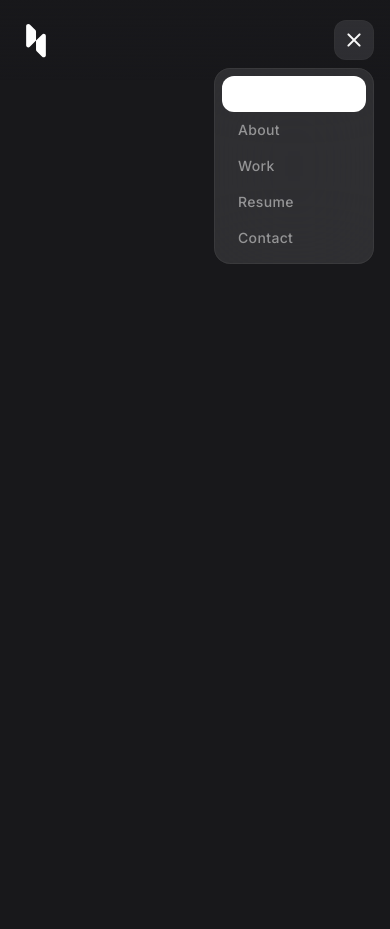
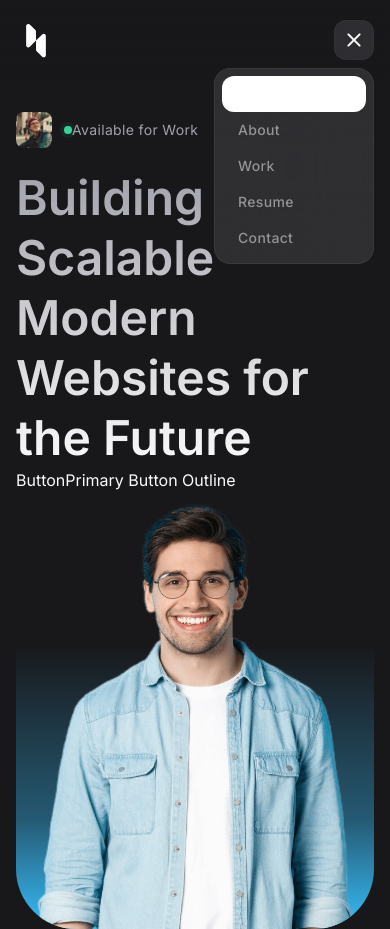
Before and after one commit to mihirhebalkar/Portfolio, a React (Vite) app in the folder Frontend/: page / in a window 390 px wide. Before the commit the page ends 844 px from the top, so only its background shows below. Built offline with nearby package versions, Linux system fonts and the light colour scheme.

Commit message:
Added content and styles in Hero component and added responsiveness.

```diff
--- a/Frontend/src/App.jsx
+++ b/Frontend/src/App.jsx
@@ -1,7 +1,13 @@
 import Header from "./components/Header";
+import Hero from "./components/Hero";
 export const App = () => {
   return (
+    <>
     <Header />
+      <main>
+        <Hero />
+      </main>
+    </>
   )
 }
 
--- a/Frontend/src/components/Header.jsx
+++ b/Frontend/src/components/Header.jsx
@@ -1,5 +1,6 @@
 import React from 'react';
 import Navbar from './Navbar';
+import Hero from './Hero';
 
 import { useState } from 'react';
 
--- /dev/null
+++ b/Frontend/src/components/Hero.jsx
@@ -0,0 +1,54 @@
+import React from 'react'
+
+const Hero = () => {
+  return (
+    <section
+      id='home'
+      className='pt-28 lg:pt-36'>
+
+        <div className='container items-center lg:grid lg:grid-cols-2 lg:gap-10'>
+            <div>
+               <div className='flex items-center gap-3'>
+                    <figure className='img-box w-9 h-9 rounded-lg'>
+                        <img src="/images/avatar-1.jpg"
+                        width={40}
+                        height={40} alt=""
+                        className='img-cover'/>
+                    </figure>
+
+                    <div className='flex items-center gap-1,5 text-zinc-400 text-sm tracking-wide'>
+                        <span className='relative w-2 h-2 rounded-full bg-emerald-400'>
+                            <span className='absolute inset-0 rounded-full bg-emerald-400 animate-ping'></span>
+                        </span>
+                        Available for Work
+                    </div>
+                </div>
+
+                <h2 className='headline-1 max-w-[15ch] sm:max-w-[20ch]
+                lg:max-w-[15ch] mt-5'>
+                Building Scalable Modern Websites for the Future
+
+                </h2>
+
+                <div className='flex items-center gap-3'>
+                    ButtonPrimary
+
+                    Button Outline
+                </div>
+            </div>
+
+            <div className='hiddent lg:block'>
+                    <figure className='w-full max-w-[480px] ml-auto
+                    bg-gradient-to-t from-sky-400 via-25% via-sky-400/40 to-65% rounded-[60px] overflow-hidden'>
+                        <img
+                          src="/images/hero-banner.png"
+                          width={656}
+                          height={800} alt="" className='w-full' />
+                    </figure>
+                </div>
+        </div>
+    </section>
+  )
+}
+
+export default Hero
--- a/Frontend/src/index.css
+++ b/Frontend/src/index.css
@@ -1,6 +1,8 @@
 @tailwind base;
 @tailwind components;
 @tailwind utilities;
+
+/* components */
 
 html {
   scroll-behavior: smooth;
@@ -47,3 +49,39 @@
 .btn-secondary {
   @apply bg-zinc-50 text-zinc-900;
 }
+
+
+/* utitlites */
+
+.material-symbols-rounded {
+  @apply w-[1em] h-[1em] overflow-hidden;
+  font-variation-settings: "FILL" 0, "wght" 400, "GRAD" 0, "opsz" 24;
+}
+
+.container {
+  @apply px-4 mx-auto lg:px-8 xl:max-w-6xl
+}
+
+.img-box {
+  @apply bg-zinc-700 overflow-hidden
+}
+
+.img-cover {
+  @apply w-full h-full object-cover
+}
+
+
+/* typography */
+
+.headline-1 {
+  @apply max-w-max;
+  background: linear-gradient(0deg, #fafafa, #a1a1aa);
+  -webkit-background-clip: text;
+  -webkit-text-fill-color: transparent;
+}
+
+
+.headline-1 {
+  @apply text-5xl leading-tight font-semibold lg:text-[55px]
+  lg:leading-[1.15]
+}
```
